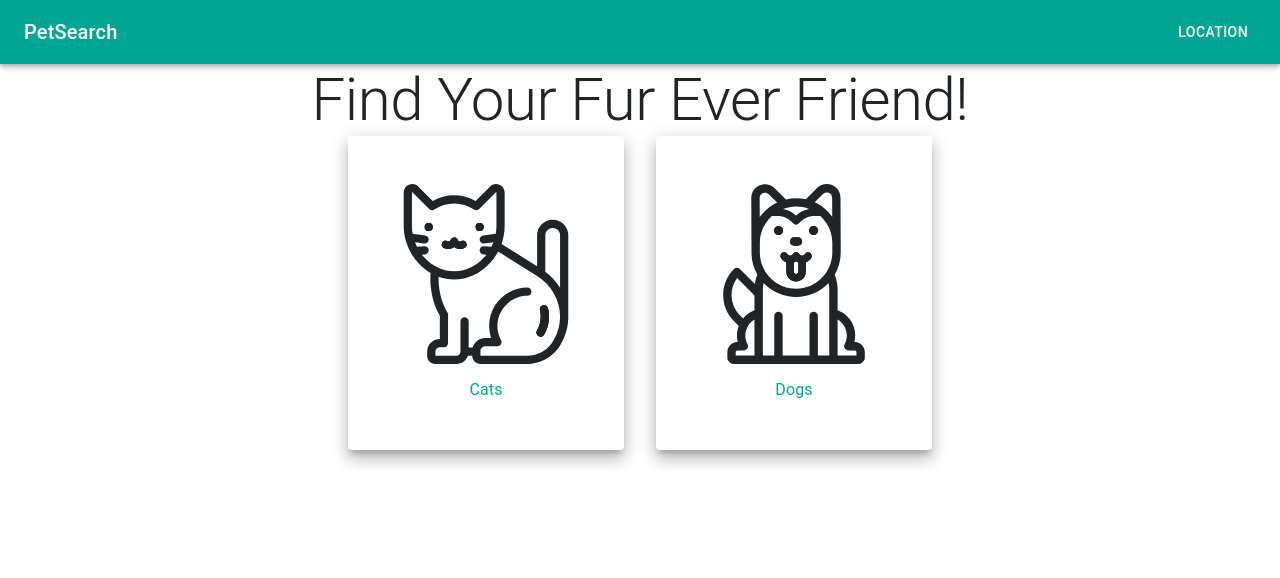
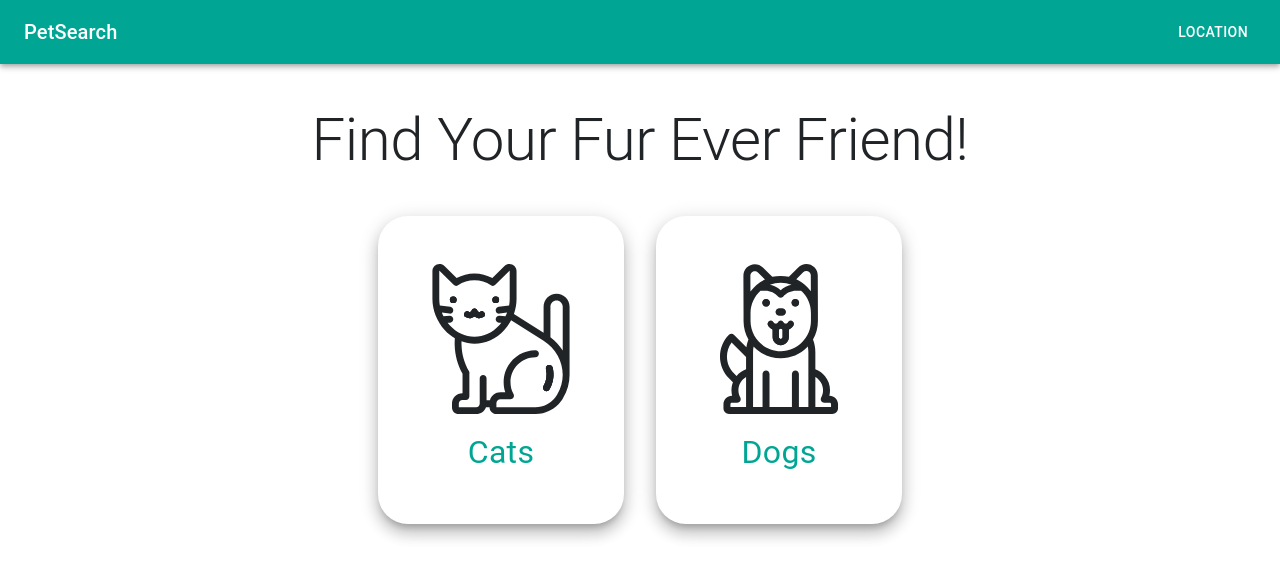
Before and after one commit to AmielCyber/PetSearch, a Next.js app: page / in a window 1280 px wide. Shown: the top 578 px of the page. Built offline with nearby package versions, Linux system fonts and the light colour scheme; no server answers.

Commit message:
Migrated stylesheets to sx styling

```diff
--- a/src/components/cards/PetSelectionCard.tsx
+++ b/src/components/cards/PetSelectionCard.tsx
@@ -1,7 +1,6 @@
 import Paper from "@mui/material/Paper";
 import Link from "next/link";
 import Typography from "@mui/material/Typography";
-import styles from "@/styles/layout/PetSelectionCards.module.css";
 
 type Props = {
   petType: string;
@@ -9,21 +8,38 @@ type Props = {
   children: React.ReactNode;
 };
 
+// Styles
+const petCards = {
+  padding: "3rem",
+  borderRadius: "30px",
+  "&:hover": {
+    outlineColor: "#00a693",
+    outlineStyle: "solid",
+  },
+};
+const petTextLabels = {
+  fontSize: "2rem",
+  color: "#00a693",
+  textAlign: "center",
+  paddingTop: "10px",
+  textTransform: "capitalize",
+};
+
 // May change the pathname to support dynamic routing: /search/cats?.... /search/dogs?....
 
 export default function PetSelectionCard(props: Props) {
   return (
-    <Paper className={styles.petCards} elevation={10}>
     <Link
+      style={{ textDecoration: "none" }}
       href={{
         pathname: "/search/",
         query: { petType: props.petType, location: props.location },
       }}
-        className={styles.petIcons}
     >
+      <Paper sx={petCards} elevation={10}>
         {props.children}
+        <Typography sx={petTextLabels}>{props.petType}</Typography>
+      </Paper>
     </Link>
-      <Typography className={styles.petTextLabels}>{props.petType}</Typography>
-    </Paper>
   );
 }
--- a/src/pages/index.tsx
+++ b/src/pages/index.tsx
@@ -3,8 +3,6 @@ import { Inter } from "next/font/google";
 import Box from "@mui/material/Box";
 import Typography from "@mui/material/Typography";
 // Our imports.
-import styles from "@/styles/Home.module.css";
-import cardStyles from "@/styles/layout/PetSelectionCards.module.css";
 import CatIcon from "@/components/icons/CatIcon";
 import DogIcon from "@/components/icons/DogIcon";
 import PetSelectionCard from "@/components/cards/PetSelectionCard";
@@ -13,6 +11,26 @@ const inter = Inter({ subsets: ["latin"] });
 
 // Will implement location with useContext later.
 const LOCATION = "92101";
+
+// Styles
+const petIcons = {
+  fontSize: "150px",
+  color: "#212427",
+};
+
+const petCardBox = {
+  display: "flex",
+  flexWrap: "wrap",
+  justifyContent: "center",
+  gap: "2rem",
+};
+
+const titleStyles = {
+  color: "#212427",
+  textAlign: "center",
+  "margin-bottom": "40px",
+  marginTop: "40px",
+};
 
 export default function Home() {
   return (
@@ -24,15 +42,15 @@ export default function Home() {
         <link rel="icon" href="/favicon.ico" />
       </Head>
       <main>
-        <Typography className={styles.title} variant="h2">
+        <Typography sx={titleStyles} variant="h2">
           Find Your Fur Ever Friend!
         </Typography>
-        <Box className={cardStyles.petCardBox}>
+        <Box sx={petCardBox}>
           <PetSelectionCard petType="cats" location={LOCATION}>
-            <CatIcon sx={{ fontSize: 180 }} />
+            <CatIcon sx={petIcons} />
           </PetSelectionCard>
           <PetSelectionCard petType="dogs" location={LOCATION}>
-            <DogIcon sx={{ fontSize: 180 }} />
+            <DogIcon sx={petIcons} />
           </PetSelectionCard>
         </Box>
       </main>
--- a/src/styles/Home.module.css
+++ b/src/styles/Home.module.css
@@ -1,6 +1,6 @@
-.title {
+/* .title {
   color: #212427;
   text-align: center;
   margin-bottom: 2.5rem;
   margin-top: 50px;
-}
+} */
--- a/src/styles/layout/PetSelectionCards.module.css
+++ b/src/styles/layout/PetSelectionCards.module.css
@@ -1,27 +1,27 @@
-.petTextLabels {
+/* .petTextLabels {
   font-size: 2rem;
   color: #00a693;
   text-align: center;
   padding-top: 10px;
   text-transform: capitalize;
-}
+} */
 
-.petCards {
+/* .petCards {
   padding: 3rem;
   border-radius: 30px;
 }
 .petCards:hover {
   outline-color: #00a693;
   outline-style: solid;
-}
+} */
 
-.petIcons {
+/* .petIcons {
   color: #212427;
-}
+} */
 
-.petCardBox {
+/* .petCardBox {
   display: flex;
   flex-wrap: wrap;
   justify-content: center;
   gap: 2rem;
-}
+} */
```
Lines whose indentation alone changed are shown as unchanged.
